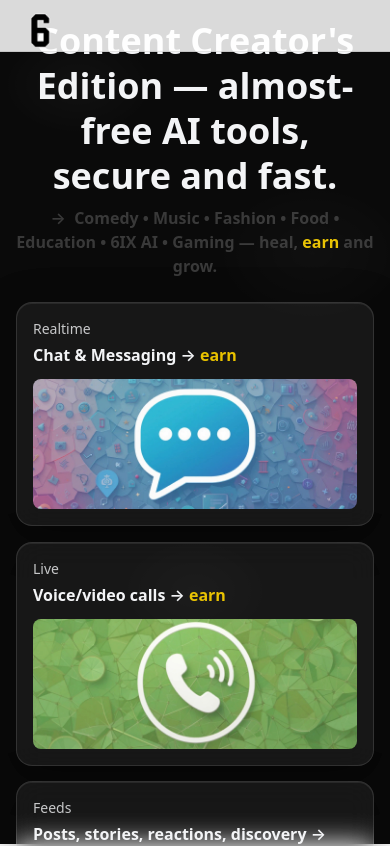
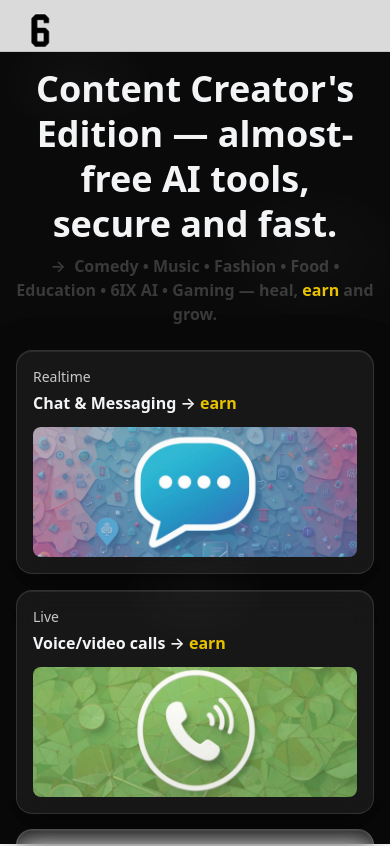
Before and after one commit to 6ixplatform/6ix, a Next.js app: page / in a window 390 px wide. Shown: the top 846 px of the page. Built offline with nearby package versions, Linux system fonts and the light colour scheme; no server answers.

Commit message:
ui: fixed header (no hide), splash full-height + bottom ©, content offset under header, keep CTA + faster jelly

```diff
--- a/src/app/page.tsx
+++ b/src/app/page.tsx
@@ -8,10 +8,12 @@ import Script from 'next/script';
 import { useEffect, useState } from 'react';
 import Splash from '@/components/Splash';
 
+const HEADER_H = 52; // mobile header background height
+
 export default function Home() {
   const [showSplash, setShowSplash] = useState(true);
 
-  // Alt+Arrow nudge for fixed brand cluster
+  // brand nudge (Alt+Arrows)
   useEffect(() => {
     const root = document.documentElement;
     if (!getComputedStyle(root).getPropertyValue('--brand-x')) {
@@ -44,7 +46,7 @@ export default function Home() {
     return () => window.removeEventListener('keydown', onKey);
   }, []);
 
-  // Mobile: trigger jelly wobble on tap too
+  // mobile: trigger jelly on tap
   useEffect(() => {
     const handler = (e: TouchEvent) => {
       const el = (e.target as HTMLElement)?.closest?.('.jelly') as HTMLElement | null;
@@ -58,13 +60,10 @@ export default function Home() {
 
   return (
     <main
-      className="min-h-dvh grid grid-rows-[auto,1fr,auto] antialiased sm:pt-0"
-      style={{ paddingTop: 'env(safe-area-inset-top, 12px)' }}
+      className="min-h-dvh grid grid-rows-[auto,1fr,auto] antialiased"
+      style={{ paddingTop: `calc(${HEADER_H}px + env(safe-area-inset-top, 0px))` }}
     >
-      {/* Splash (separate, insulated, full-bleed) */}
-      {showSplash && <Splash delay={1600} onDone={() => setShowSplash(false)} />}
-
-      {/* SEO JSON-LD */}
+      {/* ---- SEO JSON-LD ---- */}
       <Script id="ld-home-org" type="application/ld+json"
         dangerouslySetInnerHTML={{
           __html: JSON.stringify({
@@ -105,18 +104,22 @@ export default function Home() {
         }}
       />
 
-      {/* MOBILE header background (now FIXED, no scrolling) */}
+      {/* ---- FULLSCREEN SPLASH ---- */}
+      {showSplash && <Splash onDone={() => setShowSplash(false)} />}
+
+      {/* ---- FIXED MOBILE HEADER BG (no scrolling/hiding) ---- */}
       <header
-        className="sm:hidden fixed top-0 left-0 right-0 z-20 border-b border-white/10 supports-[backdrop-filter]:bg-black/70 bg-black/85"
-        style={{ pointerEvents: 'none', height: 52 }}
+        className="sm:hidden fixed top-0 inset-x-0 z-40 border-b border-white/10
+bg-black/85 backdrop-blur supports-[backdrop-filter]:bg-black/70"
+        style={{ height: `calc(${HEADER_H}px + env(safe-area-inset-top, 0px))` }}
         aria-hidden
       />
 
-      {/* Fixed brand (6 + IX) */}
+      {/* ---- Fixed brand (6 + IX) ---- */}
       <Link
         href="/"
         aria-label="6ix — home"
-        className="fixed z-30 -mt-2 flex items-center select-none"
+        className="fixed z-50 -mt-2 flex items-center select-none"
         style={{
           top: 'calc(var(--brand-y) + env(safe-area-inset-top, 0px))',
           left: 'var(--brand-x)',
@@ -125,10 +128,10 @@ export default function Home() {
         <Image src="/logo.png" alt="6ix logo" width={48} height={48} priority />
       </Link>
 
-      {/* Content */}
+      {/* ---- CONTENT ---- */}
       <div className="row-start-2 overflow-x-hidden">
-        {/* spacer for mobile brand */}
-        <div className="block sm:hidden" style={{ height: 'calc(env(safe-area-inset-top, 0px) + 10px)' }} />
+        {/* spacer already handled by main paddingTop; keep a tiny extra on very small screens */}
+        <div className="block sm:hidden" style={{ height: 6 }} />
 
         {/* Hero */}
         <section className="container text-center mt-2 sm:mt-4">
@@ -207,7 +210,7 @@ export default function Home() {
           </Link>
         </div>
 
-        {/* ---- LEGAL (standard) ---- */}
+        {/* LEGAL rows */}
         <section className="container mt-8 sm:mt-10 pt-4 text-center text-sm text-zinc-500 space-y-2 select-none">
           <nav className="flex flex-wrap justify-center items-center">
             <PolicyLink href="/legal/terms" className="link-muted">Terms</PolicyLink>
@@ -241,7 +244,6 @@ export default function Home() {
           </nav>
         </section>
 
-        {/* Payment-review friendly policies */}
         <section className="container mt-2 sm:mt-3 pt-2 text-center text-sm text-zinc-400">
           <nav className="flex flex-wrap justify-center items-center gap-x-2 gap-y-2">
             <PolicyLink href="/legal/refunds" className="link-muted">Refunds &amp; Cancellations</PolicyLink>
@@ -264,8 +266,11 @@ export default function Home() {
         A 6clement Joshua service · © {new Date().getFullYear()} 6ix
       </footer>
 
-      {/* page-scoped tweaks */}
+      {/* Page-scoped tweaks */}
       <style jsx global>{`
+/* lock scroll when splash is up */
+.splash, .splash-lock { overflow: hidden !important; height: 100%; }
+
 /* CTA steady white; flips to black on hover */
 .btn-lit.btn-white {
 box-shadow:
@@ -276,7 +281,7 @@ border-color: rgba(255,255,255,.28);
 }
 .btn-lit.btn-white:hover { border-color: rgba(255,255,255,.35); }
 
-/* Faster jelly wobble (desktop + mobile) */
+/* Faster jelly wobble */
 .jelly:hover { animation: jelly 240ms cubic-bezier(.22,1,.36,1); }
 .jelly--pulse { animation: jelly 240ms cubic-bezier(.22,1,.36,1); }
 .jelly, .jelly:hover, .jelly--pulse { will-change: transform; }
--- a/src/components/Splash.tsx
+++ b/src/components/Splash.tsx
@@ -12,7 +12,6 @@ export default function Splash({
 }) {
     useEffect(() => {
         const t = setTimeout(onDone, delay);
-        // lock scroll while splash is visible
         document.body.classList.add('splash-lock');
         return () => {
             clearTimeout(t);
@@ -37,38 +36,44 @@ export default function Splash({
                 A 6clement Joshua service · © {new Date().getFullYear()} 6ix
             </div>
 
-            {/* scoped styles: only black/white (dark/light), insulated from other themes */}
             <style jsx>{`
 .splash-root {
 position: fixed;
 inset: 0;
 z-index: 9999;
 display: flex;
-flex-direction: column;
 align-items: center;
 justify-content: center;
-/* cover all modern mobile viewport variants */
-min-height: 100dvh;
-padding-bottom: calc(env(safe-area-inset-bottom) + 18px);
 background: #000;
 color: #9ca3af;
+min-height: 100dvh;
 }
-/* prefer 100svh when supported (iOS 16+ / modern browsers) */
 @supports (height: 100svh) {
 .splash-root { min-height: 100svh; }
 }
 html.theme-light .splash-root { background: #fff; color: #4b5563; }
 
+/* center the logo perfectly */
+.splash-logo {
+position: absolute;
+top: 50%;
+left: 50%;
+transform: translate(-50%, -50%);
+pointer-events: none;
+}
+
+/* ⬇️ Pin © to the real bottom, above iOS toolbars */
 .splash-foot {
-margin-top: 24px;
+position: absolute;
+left: 0;
+right: 0;
+bottom: calc(env(safe-area-inset-bottom) + 22px);
 text-align: center;
 font-size: 0.875rem;
 padding: 0 16px;
-width: 100%;
 }
 `}</style>
 
-            {/* global: lock body scroll while splash is present */}
             <style jsx global>{`
 body.splash-lock { overflow: hidden !important; }
 `}</style>
```
